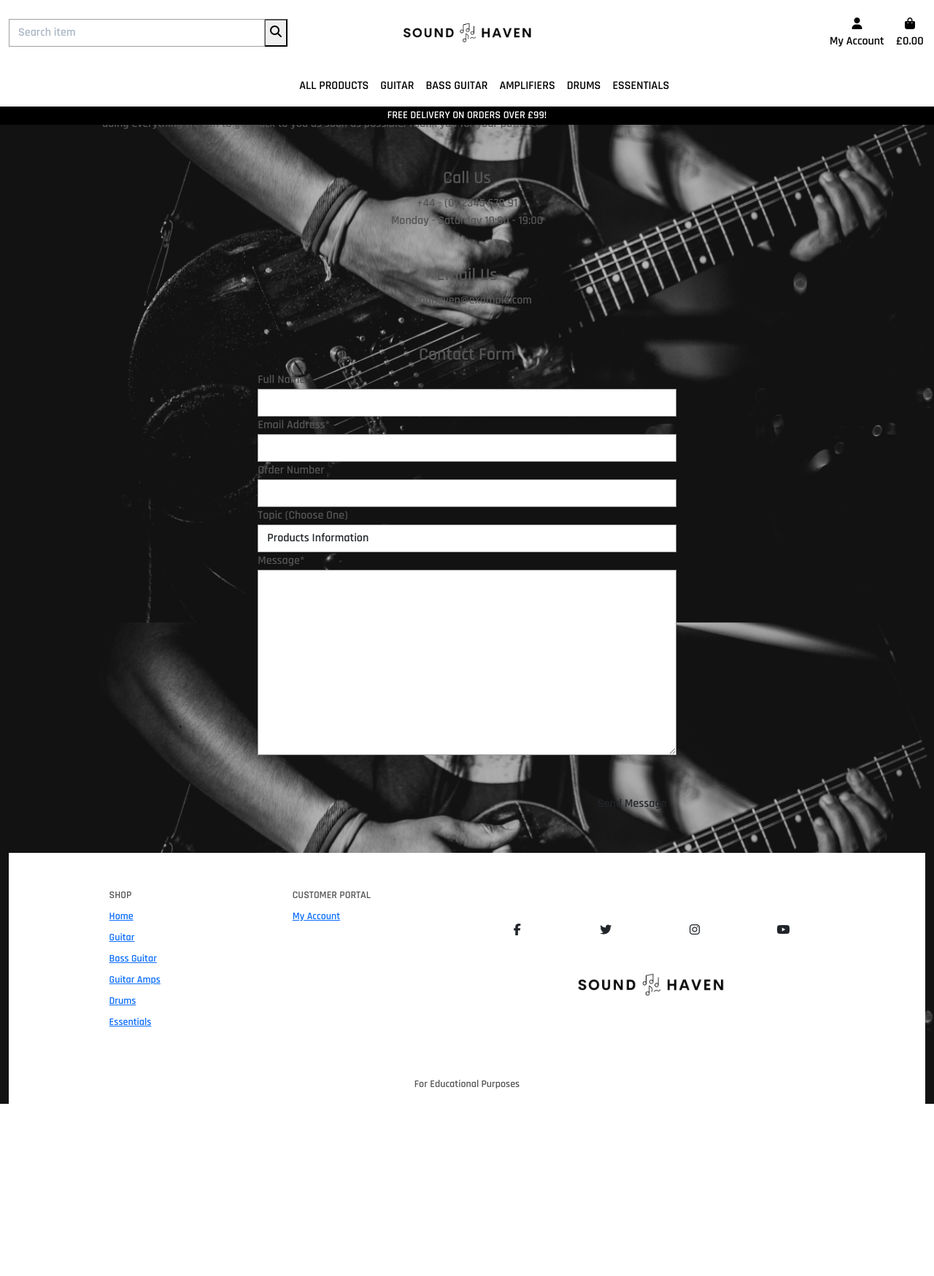
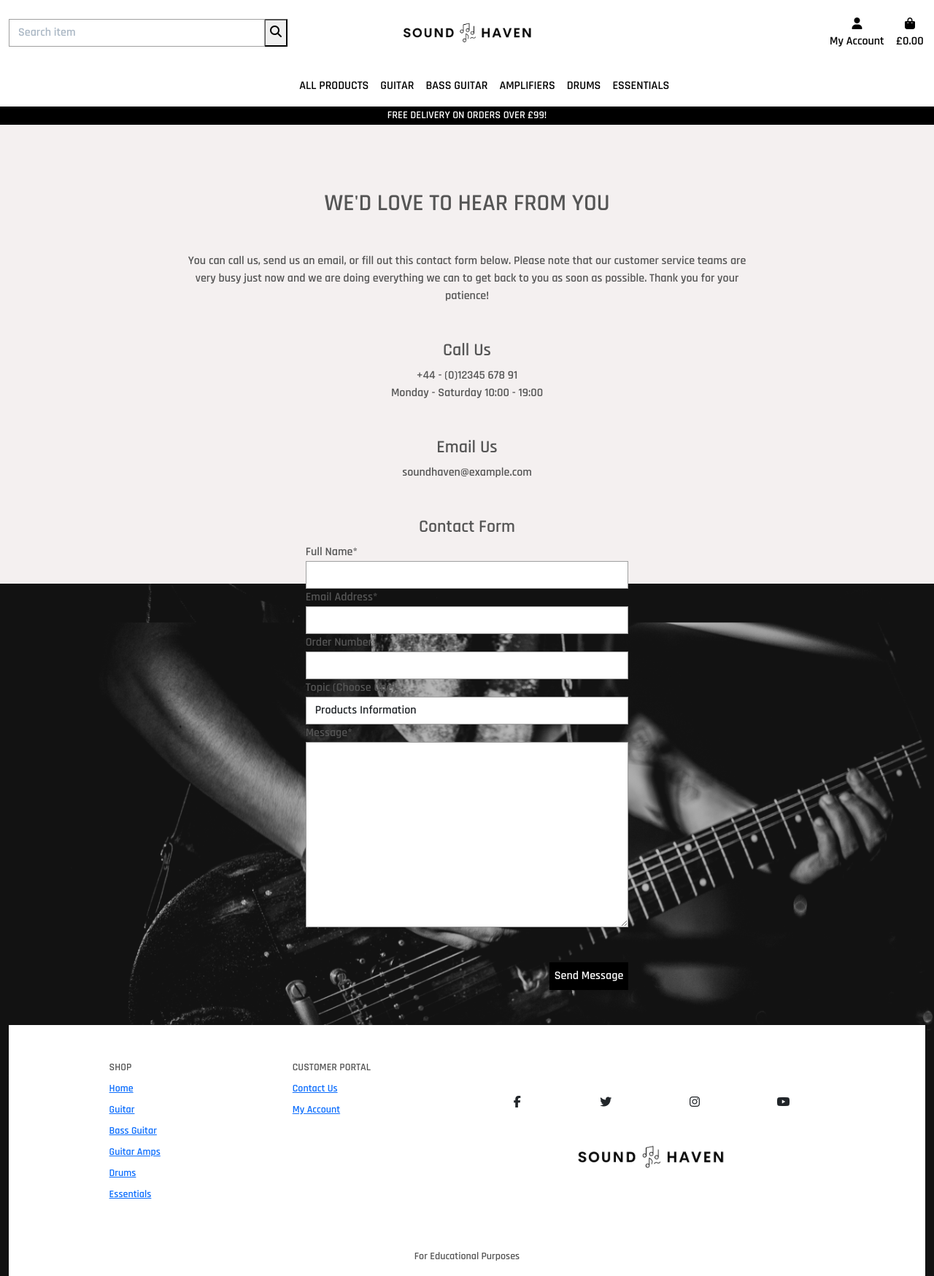
Before and after one commit to Code-Institute-Submissions/DPHamdev-mp4-sound-haven_ApResub, a Django app: page /contact/ in a window 1280 px wide. Shown: the whole page at 73% size. Before the commit the page ends 1513 px from the top, so only its background shows below. Run offline with Django 3.2, Linux system fonts and the light colour scheme; the visitor is signed in with stand-in values (Sample User, id 1); data comes from the database, SQL or seed files in the repository; parts of the project's set-up code (start-up, migrations or seed data) failed here and were passed over; some libraries are stand-ins or nearby versions.

Commit message:
Added slight updates on contact page as well as orientation

```diff
--- a/contact/templates/contact/contact.html
+++ b/contact/templates/contact/contact.html
@@ -11,15 +11,16 @@
 {% endblock %}
 
 {% block content %}
-    <section>
+    <div class="mt-5 container header-container">
+        <div class="overlay"></div>
         <div class="container">
             <div class="row">
-                <div class="col text-center">
-                    <h2 class="my-5 fw-bold text-uppercase">We'd love to hear from you</h2>
+                <div class="col-12">
+                    <h2 class="my-5 fw-bold text-uppercase text-center">We'd love to hear from you</h2>
                 </div>
             </div>
             <div>
-                <p>
+                <p class="text-center">
                     You can call us, send us an email, or fill out this contact form below.
                     Please note that our customer service teams are very busy just now and we are doing everything we can to get back to you as soon as possible.
                     Thank you for your patience!
@@ -42,13 +43,13 @@
                             {% csrf_token %}
                             {{ form | crispy }}
                             <div class="text-end mt-5">
-                                <button class="btn btn-beige" type="submit">Send Message</button>
+                                <button class="btn btn-black rounded-0" type="submit">Send Message</button>
                             </div>
                         </form>
                     </div>
                 </div>
             </div>
         </div>
-    </section>
+    </div>
 
 {% endblock %}
--- a/templates/includes/footer.html
+++ b/templates/includes/footer.html
@@ -16,10 +16,10 @@
                 <div class="col-5 col-md-3">
                     <p class="text-uppercase m-0"><strong>Customer Portal</strong></p>
                     <ul class="list-unstyled">
+                        <li class="mt-2"><a href="{% url 'contact' %}">Contact Us</a></li>
                     {% if request.user.is_authenticated %}
                             <li class="mt-2"><a href="{% url 'profile' %}">My Account</a></li>
                     {% else %}
-                            <li class="mt-2"><a href="{% url 'contact' %}">Contact Us</a></li>
                             <li class="mt-2"><a href="{% url 'account_signup' %}">Sign Up</a></li>
                             <li class="mt-2"><a href="{% url 'account_login' %}">Log In</a></li>
                     {% endif %}
```
